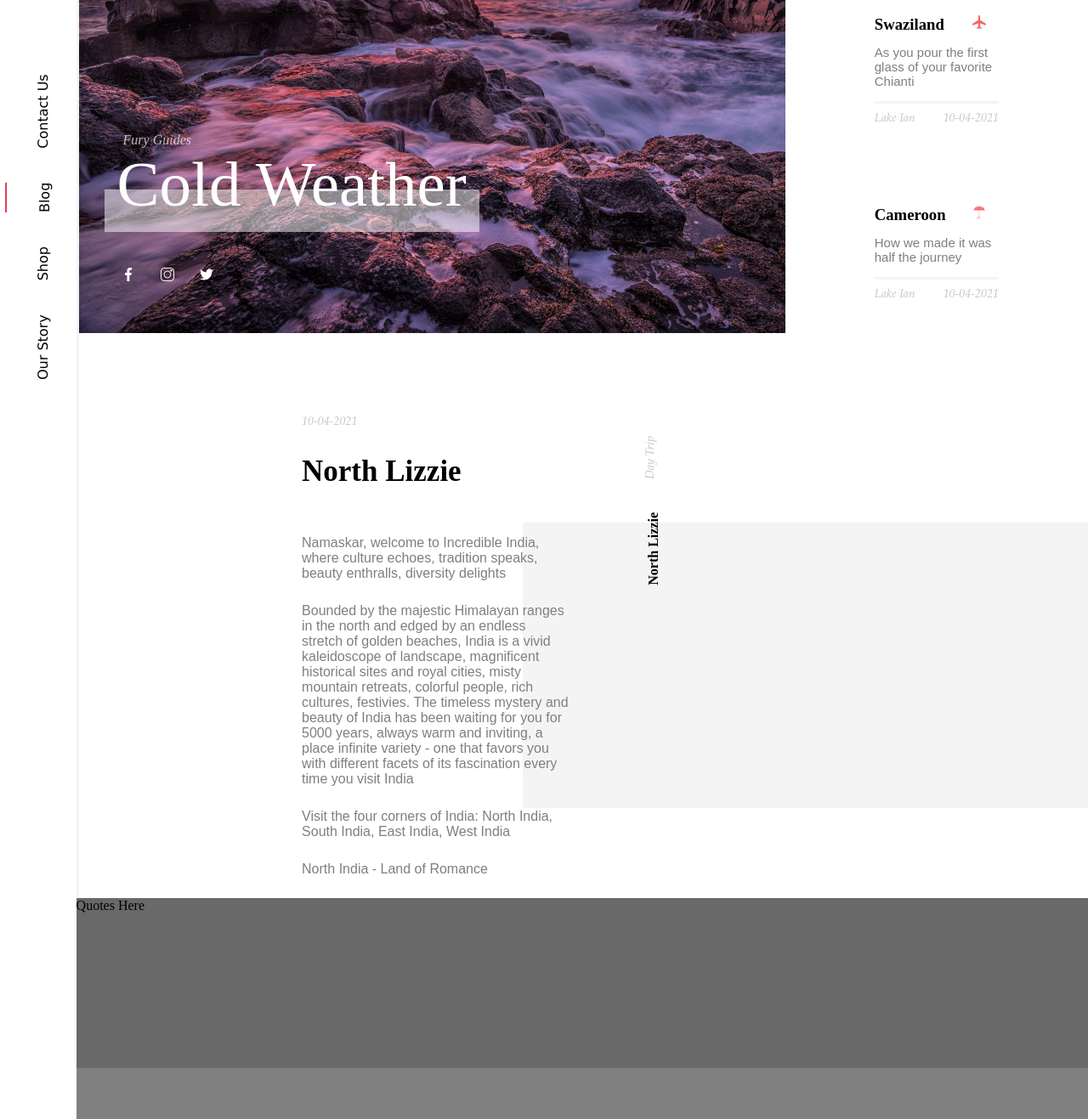
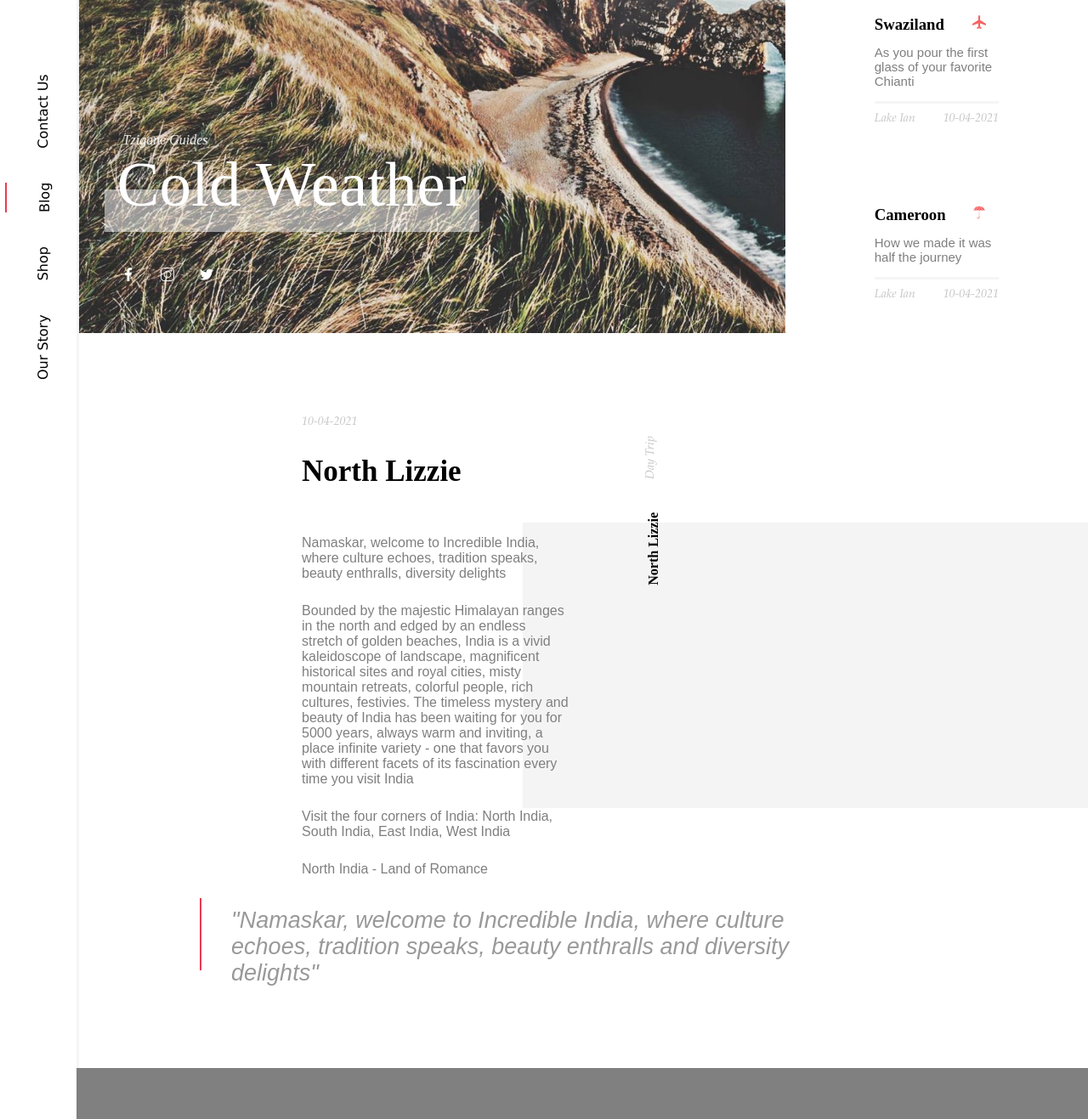
Before and after one commit to lanangwisnugiri/kesato-test, a website built with webpack: page blog.html in a window 1280 px wide. Shown: the part 303-1620 px from the top of the page at 85% size. Built offline with Linux system fonts and the light colour scheme.

Commit message:
Completed Third section

```diff
--- a/assets/styles/_global.scss
+++ b/assets/styles/_global.scss
@@ -70,7 +70,7 @@ body {
       width: 70%;
       float: left;
       margin-top: 15px;
-      background-image: url("/uploads/coast.jpg");
+      background-image: url("/uploads/panorama.jpg");
       background-repeat: no-repeat;
       background-size: cover;
 
@@ -90,7 +90,7 @@ body {
 
           h4 {
             color: $panorama-text-color;
-            opacity: 0.7;
+            opacity: 0.9;
             margin: 22px 22px 0px;
             font-style: italic;
             font-weight: normal;
@@ -300,7 +300,25 @@ body {
 
   .section3 {
     height: 200px;
-    background-color: #696969;
+    border-left: solid 3px #f5f5f5;
+    position: relative;
+
+    .quotes {
+      position: absolute;
+      height: 85px;
+      border-left: solid 2.5px #ea3c53;
+      width: 64%;
+      left: 12%;
+
+      p {
+        font-family: $destination-description;
+        opacity: 0.4;
+        font-style: italic;
+        padding: 0px 35px;
+        font-size: 27px;
+        margin: 11px 0px;
+      }
+    }
   }
 
   .section4 {
--- a/blog.html
+++ b/blog.html
@@ -41,7 +41,7 @@
             <!-- Collider for Rectangle and Title -->
             <div class="title-collider">
               <div class="panorama-subtitle">
-                <h4>Fury Guides</h4>
+                <h4>Tzigane Guides</h4>
               </div>
               <div class="panorama-title">
                 <h1>Cold Weather</h1>
@@ -180,7 +180,12 @@
       </div>
 
       <!-- Third Section -->
-      <div class="section3">Quotes Here</div>
+      <div class="section3">
+        <div class="quotes">
+          <p>"Namaskar, welcome to Incredible India, where culture echoes, tradition speaks, beauty enthralls and
+            diversity delights"</p>
+        </div>
+      </div>
 
       <!-- Fourth Section -->
       <div class="section4">
```
Also changed, not shown: dist/9db307960e7d53253e813115c23ea586.jpg (added), dist/f9ff509c1f096e6a84b6befe2bbaec1a.jpg (deleted), dist/main.bundle.js, uploads/coast.jpg (deleted), uploads/panorama.jpg (added).
